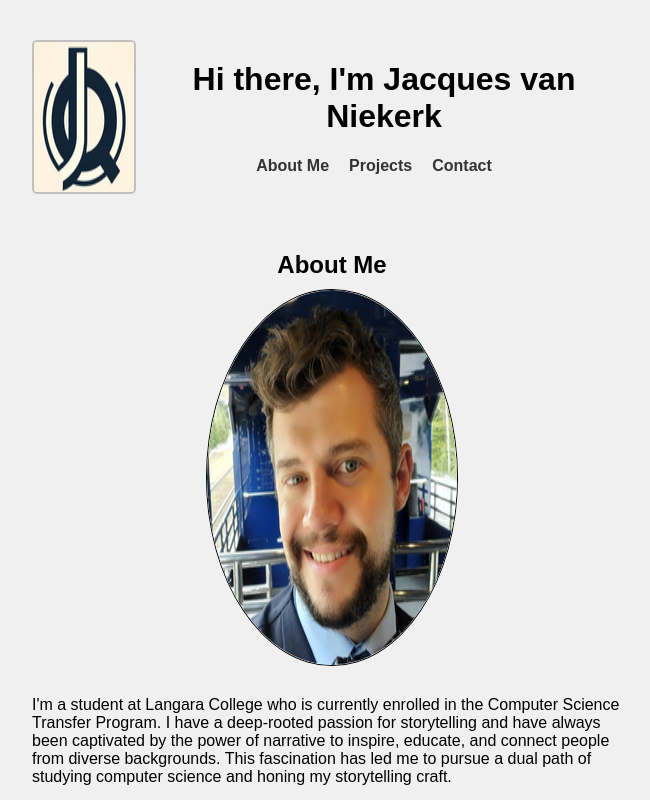
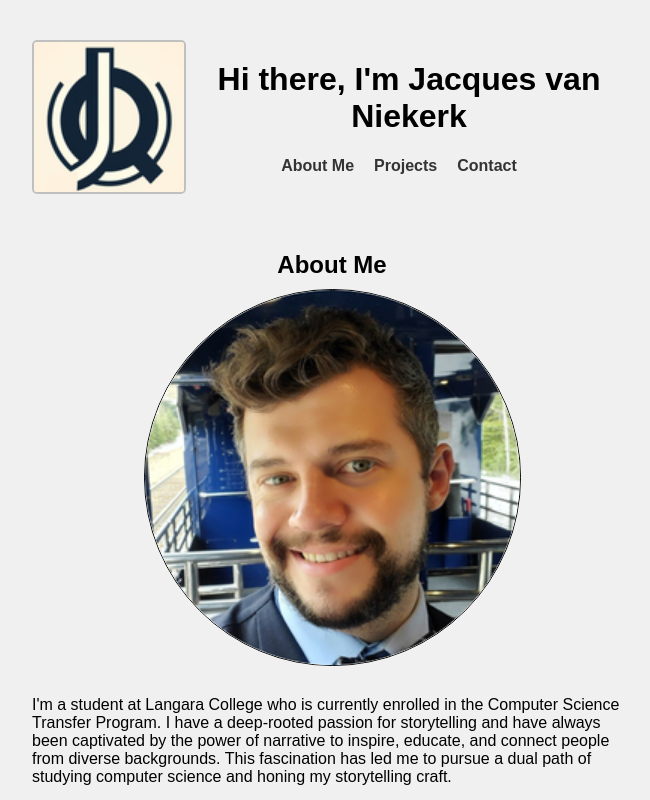
Before and after one commit to vnjacques00/Personal-Website, a React (Create React App) app: page / in a window 1280 px wide. Shown: the top 800 px of the page, without its empty margins (308-958 px from the left). Built offline with nearby package versions, Linux system fonts and the light colour scheme.

Commit message:
changed css image sizing

```diff
--- a/src/index.css
+++ b/src/index.css
@@ -62,7 +62,6 @@ h2 {
 .profile-picture img {
   border: 1px solid #000;
   border-radius: 50%;
-  max-width: 250px;
 }
 
 .social-links {
@@ -113,6 +112,5 @@ h2 {
 .logo img {
   border: 2px solid rgba(0, 0, 0, 0.2);
   border-radius: 5px;
-  max-width: 100px;
   transition: border-color 0.3s ease;
 }
```
